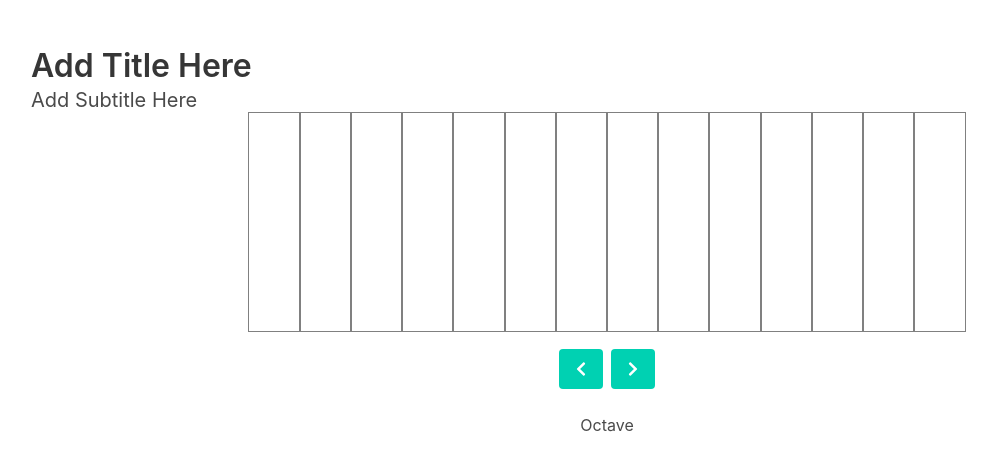
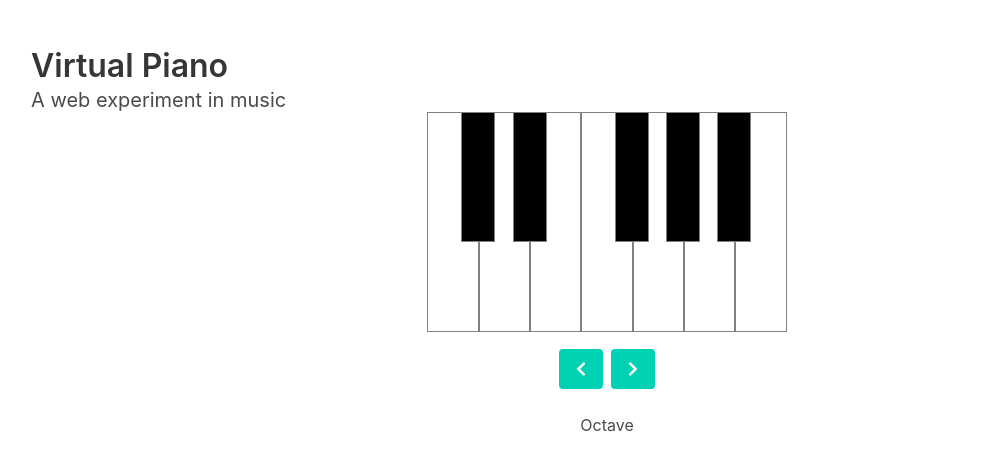
Before and after one commit to gauthammk/Virtual-Synth, a Vue app: page / in a window 1280 px wide. Shown: the top 470 px of the page, without its empty margins (33-1030 px from the left). Built offline with nearby package versions, Linux system fonts and the light colour scheme.

Commit message:
added dynamic keyboard

```diff
--- a/src/components/BlackKey.vue
+++ b/src/components/BlackKey.vue
@@ -0,0 +1,23 @@
+<template>
+  <div class="black-key"></div>
+</template>
+
+<script>
+export default {
+  name: "BlackKey",
+};
+</script>
+
+<style>
+.black-key {
+  width: 2.5vw;
+  height: 10vw;
+  outline: 1px solid grey;
+  display: inline-block;
+  background-color: black;
+  z-index: 1;
+  position: absolute;
+  margin-top: -17vw;
+  margin-left: -1.3vw;
+}
+</style>
--- a/src/components/Heading.vue
+++ b/src/components/Heading.vue
@@ -1,7 +1,9 @@
 <template>
   <div class="container">
-    <h1 class="title">Add Title Here</h1>
-    <h2 class="subtitle">Add Subtitle Here</h2>
+    <h1 class="title">Virtual Piano</h1>
+    <h2 class="subtitle">
+      A web experiment in music
+    </h2>
   </div>
 </template>
 
--- a/src/components/Piano.vue
+++ b/src/components/Piano.vue
@@ -2,26 +2,86 @@
   <!-- Piano contianer -->
   <div class="container has-text-centered">
     <!-- Loop through all the keys -->
-    <div
-      class="key-container"
-      v-for="whiteKey in whiteKeyCount"
-      :key="whiteKey"
-    >
-      <WhiteKey />
+    <div class="key-container" v-for="key in keys" :key="key.id">
+      <WhiteKey v-if="key.type === 'white'" />
+      <BlackKey v-else />
     </div>
   </div>
 </template>
 
 <script>
 import WhiteKey from "./WhiteKey";
-// import BlackKey from "./BlackKey";
+import BlackKey from "./BlackKey";
 export default {
   name: "Piano",
-  components: { WhiteKey },
+  components: { WhiteKey, BlackKey },
   data: () => ({
     whiteKeyCount: 14,
     blackKeyCount: 10,
+    keys: [
+      {
+        id: 1,
+        keyName: "C",
+        type: "white",
+      },
+      {
+        id: 2,
+        keyName: "C#",
+        type: "black",
+      },
+      {
+        id: 3,
+        keyName: "D",
+        type: "white",
+      },
+      {
+        id: 4,
+        keyName: "D#",
+        type: "black",
+      },
+      {
+        id: 5,
+        keyName: "E",
+        type: "white",
+      },
+      {
+        id: 6,
+        keyName: "F",
+        type: "white",
+      },
+      {
+        id: 7,
+        keyName: "F#",
+        type: "black",
+      },
+      {
+        id: 8,
+        keyName: "G",
+        type: "white",
+      },
+      {
+        id: 9,
+        keyName: "G#",
+        type: "black",
+      },
+      {
+        id: 10,
+        keyName: "A",
+        type: "white",
+      },
+      {
+        id: 11,
+        keyName: "A#",
+        type: "black",
+      },
+      {
+        id: 12,
+        keyName: "B",
+        type: "white",
+      },
+    ],
   }),
+  computed: {},
 };
 </script>
 
```
